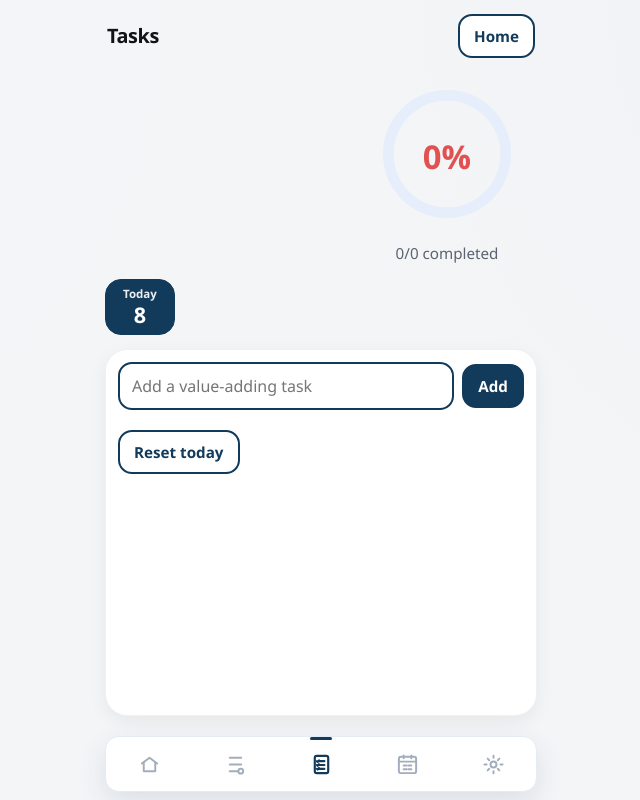
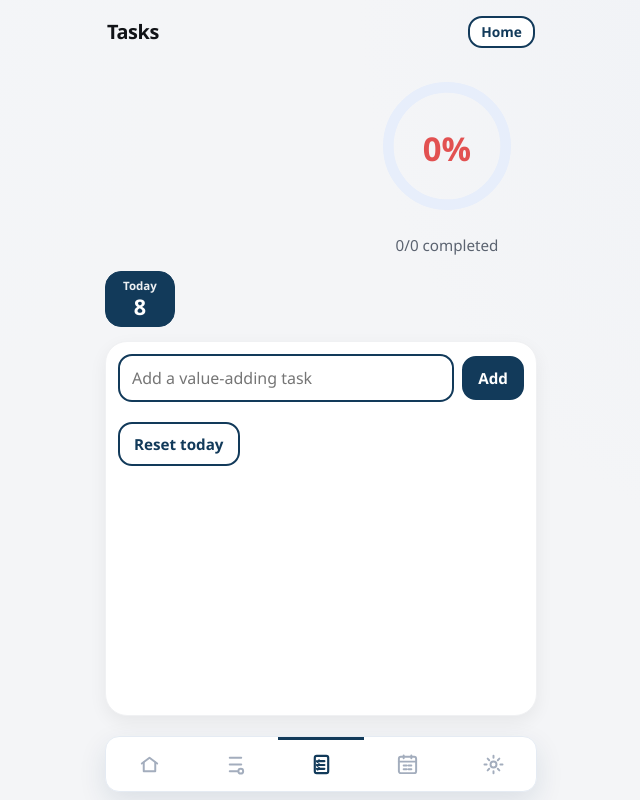
Before and after one commit to youssefsqalli/yougrow-app, a plain HTML site: page tasks.html in a window 1280 px wide. Shown: the whole page, without its empty margins (319-959 px from the left). Drawn offline with Linux system fonts and the light colour scheme.

Commit message:
Make active nav underline full-width and normalize top title alignment

```diff
--- a/styles.css
+++ b/styles.css
@@ -62,6 +62,7 @@ samp {
   justify-content: space-between;
   align-items: center;
   padding: 0 2px 4px;
+  height: 40px;
   min-height: 40px;
 }
 
@@ -70,6 +71,7 @@ samp {
   display: flex;
   justify-content: space-between;
   align-items: center;
+  height: 40px;
   gap: 10px;
 }
 
@@ -156,11 +158,10 @@ h2 {
   content: "";
   position: absolute;
   top: 0;
-  left: 50%;
-  transform: translateX(-50%);
-  width: 22px;
+  left: 0;
+  right: 0;
   height: 3px;
-  border-radius: 999px;
+  border-radius: 0;
   background: var(--line);
 }
 
@@ -759,6 +760,17 @@ body[data-page="daily5-settings"] .daily5-surface {
   text-decoration: none;
 }
 
+.topbar .btn-outline,
+.topbar .btn-solid,
+.topbar .daily5-settings-link {
+  min-height: 32px;
+  padding: 7px 11px;
+  font-size: 0.86rem;
+  line-height: 1;
+  display: inline-flex;
+  align-items: center;
+}
+
 .daily5-feed-surface {
   overflow: auto;
 }
@@ -1088,6 +1100,7 @@ body[data-page="home"] {
   align-items: center;
   justify-content: space-between;
   padding: 0 2px 4px;
+  height: 40px;
   min-height: 40px;
 }
 
```
